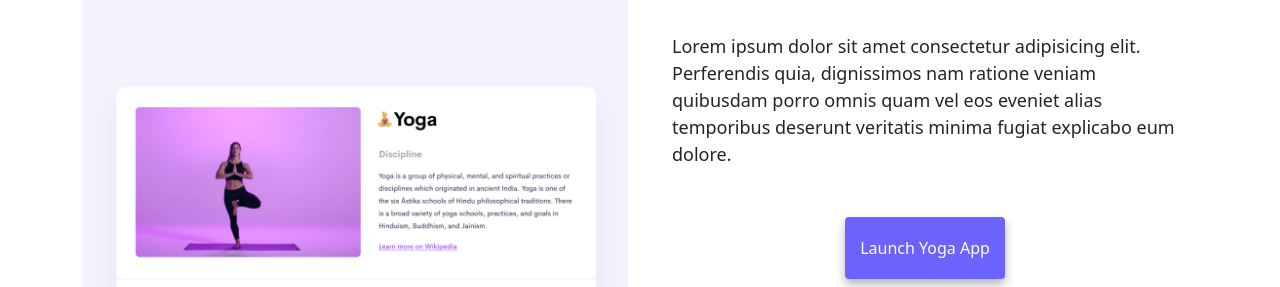
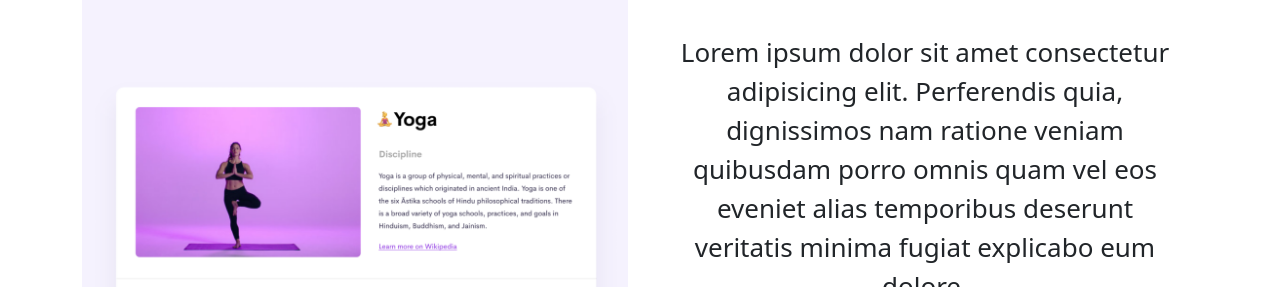
Before and after one commit to olenkavhs/portfolio, a plain HTML site: page index.html in a window 1280 px wide. Shown: the part 513-800 px from the top of the page. Drawn offline with nearby package versions, Linux system fonts and the light colour scheme.

Commit message:
Styled p

```diff
--- a/style.css
+++ b/style.css
@@ -141,11 +141,12 @@
     text-align: left;
   }
   p {
-    font-size: 18px;
+    font-size: 26px;
     line-height: 1.5;
     display: block;
     background-color: white;
-    text-align: start;
+    text-align: center;
+    height: fit-content;
   }
   .mt-5 {
     display: block;
```
